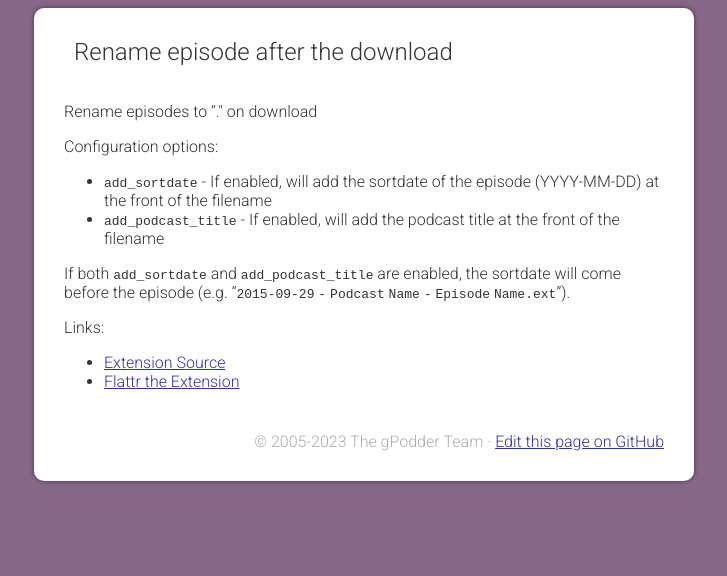
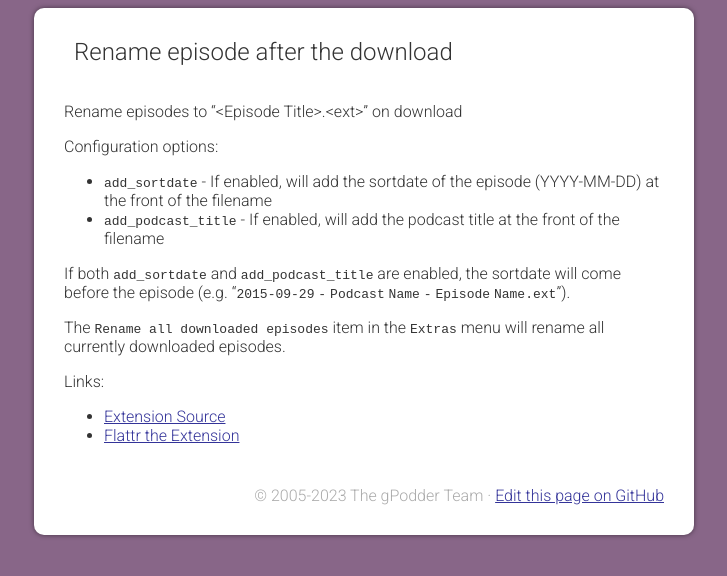
Before and after one commit to gpodder/gpodder.github.io, a Jekyll site: the page built from docs/extensions/renameafterdownload.md, in a window 1280 px wide. Shown: the top 576 px of the page, without its empty margins (276-1003 px from the left). Built offline with Jekyll 4.4.1, drawn with Linux system fonts in a browser that asks for light colours; our own code applies the rules of GitHub Pages for plain Markdown files.

Commit message:
Mention new menu item to rename existing episodes.
And fix HTML entities.

```diff
--- a/docs/extensions/renameafterdownload.md
+++ b/docs/extensions/renameafterdownload.md
@@ -2,7 +2,7 @@
 title: Rename episode after the download
 ---
 
-Rename episodes to "<Episode Title>.<ext>" on download
+Rename episodes to "&lt;Episode Title&gt;.&lt;ext&gt;" on download
 
 Configuration options:
 
@@ -11,6 +11,8 @@ Configuration options:
 
 If both `add_sortdate` and `add_podcast_title` are enabled, the sortdate will come before the episode (e.g. "`2015-09-29` `-` `Podcast` `Name` `-` `Episode` `Name.ext`").
 
+The `Rename all downloaded episodes` item in the `Extras` menu will rename all currently downloaded episodes.
+
 Links:
 
 -   [Extension Source](https://github.com/gpodder/gpodder/blob/master/share/gpodder/extensions/rename_download.py)
```
